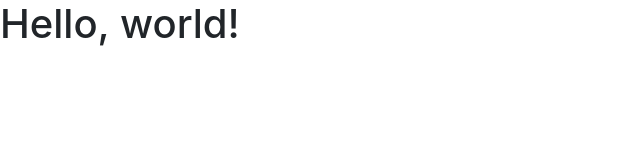
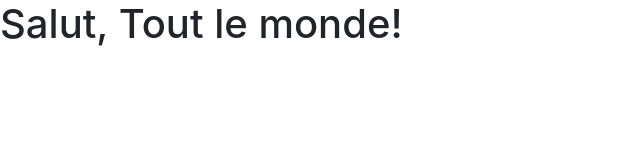
Before and after one commit to judy-devData/github-flow, a plain HTML site: page index.html in a window 1280 px wide. Shown: the whole page, without its empty margins (0-640 px from the left). Drawn offline with nearby package versions, Linux system fonts and the light colour scheme.

Commit message:
changes suggested by Vicky

```diff
--- a/index.html
+++ b/index.html
@@ -8,7 +8,7 @@
     <title>Hello, world!</title>
   </head>
   <body>
-    <h1>Hello, world!</h1>
+    <h1>Salut, Tout le monde!</h1>
 
     <script src="https://code.jquery.com/jquery-3.3.1.slim.min.js" integrity="sha384-q8i/X+965DzO0rT7abK41JStQIAqVgRVzpbzo5smXKp4YfRvH+8abtTE1Pi6jizo" crossorigin="anonymous"></script>
     <script src="https://cdnjs.cloudflare.com/ajax/libs/popper.js/1.14.3/umd/popper.min.js" integrity="sha384-ZMP7rVo3mIykV+2+9J3UJ46jBk0WLaUAdn689aCwoqbBJiSnjAK/l8WvCWPIPm49" crossorigin="anonymous"></script>
```
